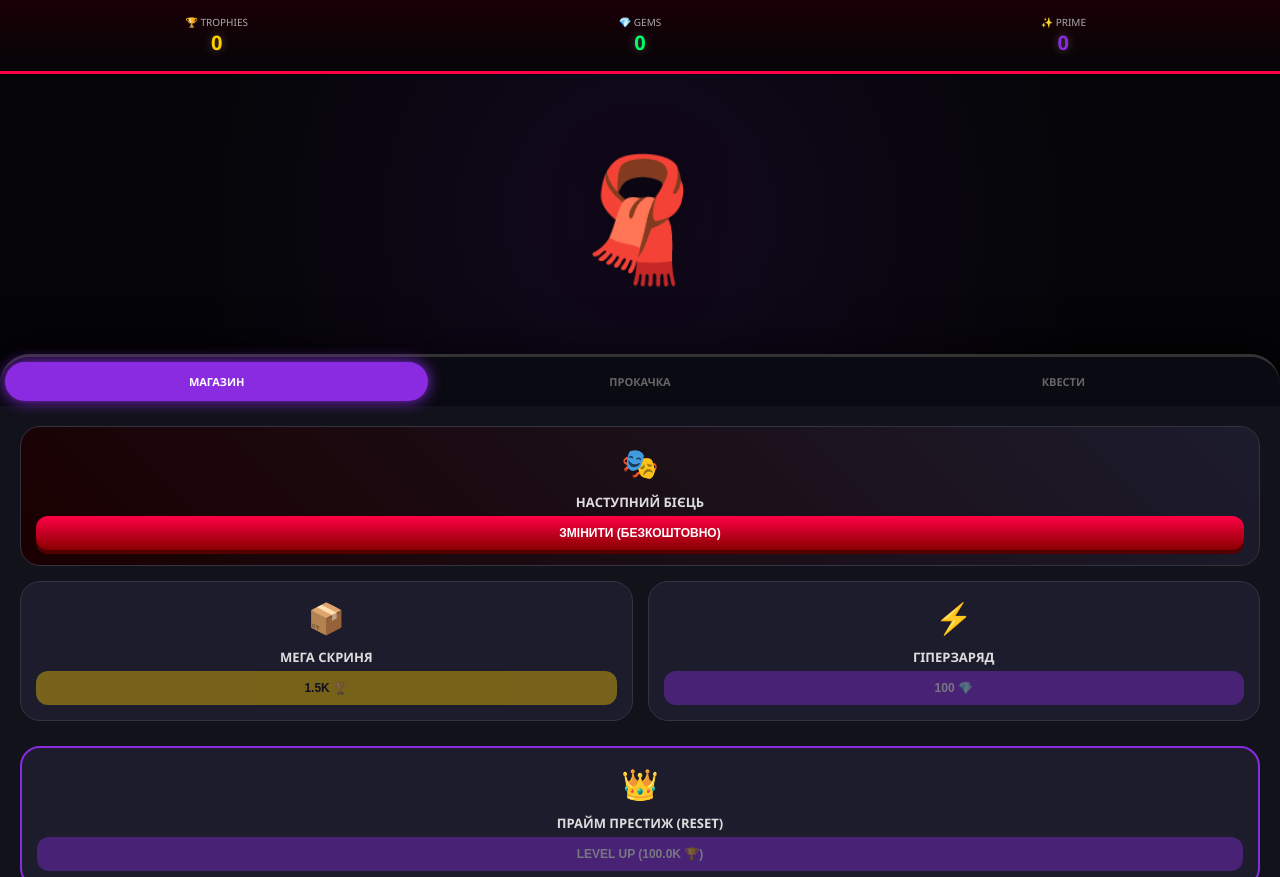
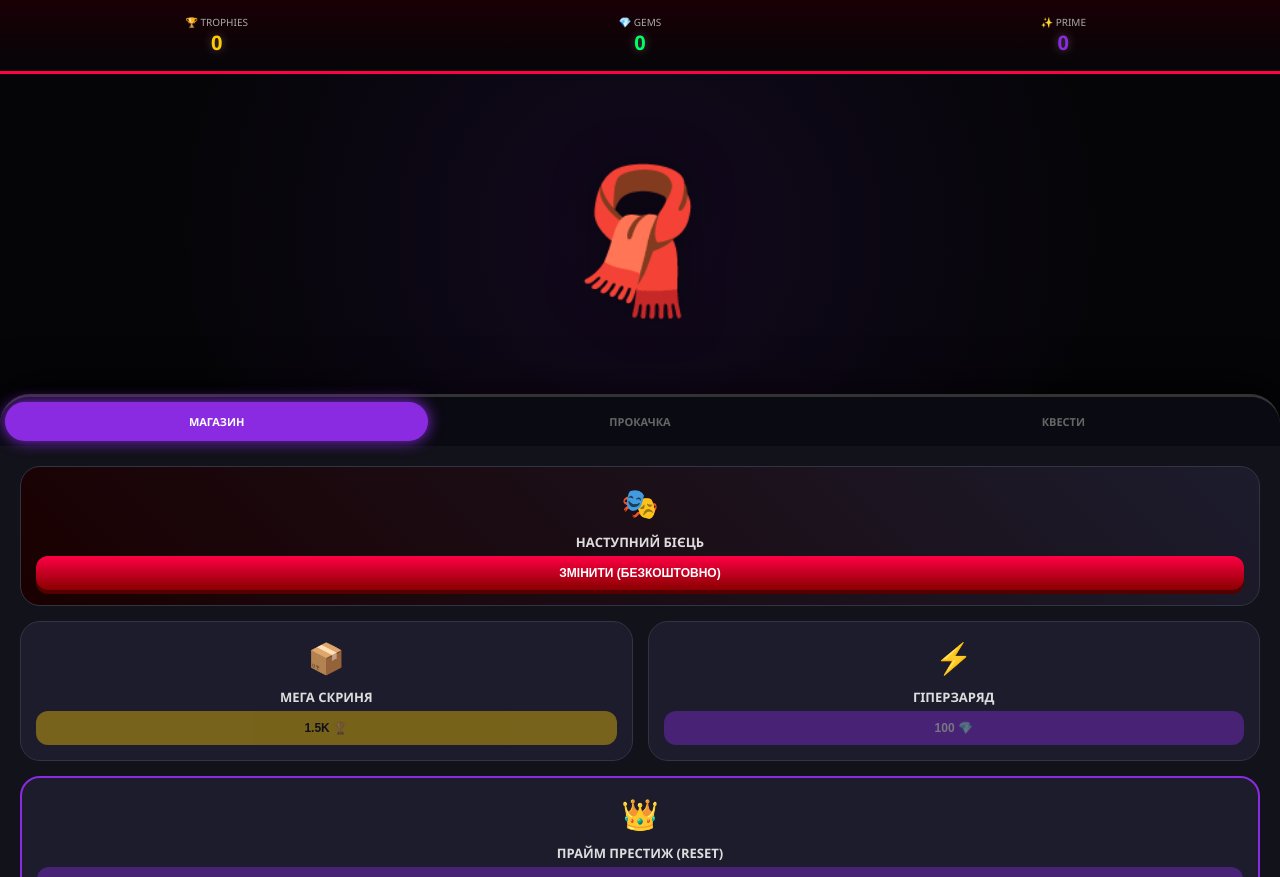
Before and after one commit to TwinkWeel-GameDev/Brawl-Clicker, a plain HTML site: page index.html in a window 1280 px wide. Both pictures are taken after a click on the element "МАГАЗИН". Drawn offline with Linux system fonts and the light colour scheme.

Commit message:
Update index.html

```diff
--- a/index.html
+++ b/index.html
@@ -36,11 +36,11 @@
 
         /* Зона тапу */
         .game-area {
-            height: 35vh; position: relative; display: flex; align-items: center; justify-content: center;
+            height: 40vh; position: relative; display: flex; align-items: center; justify-content: center;
             background: radial-gradient(circle, rgba(138, 43, 226, 0.1) 0%, transparent 70%);
         }
         #char {
-            font-size: 120px; transition: transform 0.05s cubic-bezier(0.175, 0.885, 0.32, 1.275);
+            font-size: 140px; transition: transform 0.05s cubic-bezier(0.175, 0.885, 0.32, 1.275);
             filter: drop-shadow(0 0 20px rgba(0,0,0,0.5)); z-index: 5;
         }
         .combo-meter {
@@ -50,7 +50,7 @@
 
         /* UI Панель */
         .ui-panel {
-            height: 65vh; background: var(--panel); border-top: 3px solid #333;
+            height: 60vh; background: var(--panel); border-top: 3px solid #333;
             border-radius: 30px 30px 0 0; display: flex; flex-direction: column;
             box-shadow: 0 -10px 40px rgba(0,0,0,0.9);
         }
@@ -61,16 +61,7 @@
         }
         .nav-btn.active { color: #fff; background: var(--purple); box-shadow: 0 0 15px var(--purple); }
 
-        /* ВИПРАВЛЕНО: Додано padding-bottom щоб можна було пролистати до кінця */
-        .tab-content {
-            flex: 1;
-            overflow-y: auto;
-            padding: 20px;
-            display: none;
-            padding-bottom: 150px;
-            overscroll-behavior: contain;
-            -webkit-overflow-scrolling: touch;
-        }
+        .tab-content { flex: 1; overflow-y: auto; padding: 20px; display: none; padding-bottom: 80px; }
         .tab-content.active { display: block; }
 
         /* Картки магазину */
@@ -161,7 +152,7 @@
                 <div class="card-name">ГІПЕРЗАРЯД</div>
                 <button class="btn-buy" id="btn-hyper" onclick="buyHyper()" style="background: var(--purple);">100 💎</button>
             </div>
-            <div class="card" style="grid-column: span 2; border: 2px solid var(--purple); margin-top: 10px;">
+            <div class="card" style="grid-column: span 2; border: 2px solid var(--purple);">
                 <div class="card-icon">👑</div>
                 <div class="card-name">ПРАЙМ ПРЕСТИЖ (RESET)</div>
                 <button class="btn-buy" id="btn-prime" onclick="prestige()" style="background: var(--purple);">100K 🏆</button>
@@ -192,22 +183,23 @@
     </div>
 
     <div class="tab-content" id="tab-quests">
-        <div id="quest-list"></div>
+        <div id="quest-list">
+            </div>
     </div>
 </div>
 
 <script>
-    // ЗВУКИ (використовуємо стандартні короткі звуки)
-    const sfx = {
-        tap: new Audio('https://www.soundjay.com/buttons/sounds/button-16.mp3'),
+    // ДОДАНО: СИСТЕМА ЗВУКІВ
+    const audio = {
+        click: new Audio('https://www.soundjay.com/buttons/sounds/button-16.mp3'),
         buy: new Audio('https://www.soundjay.com/buttons/sounds/button-3.mp3'),
         star: new Audio('https://www.soundjay.com/buttons/sounds/button-09.mp3'),
-        prime: new Audio('https://www.soundjay.com/nature/sounds/fanfare-01.mp3')
+        prestige: new Audio('https://www.soundjay.com/human/sounds/applause-01.mp3')
     };
 
     function playSfx(name) {
-        sfx[name].currentTime = 0;
-        sfx[name].play().catch(() => {}); // Ігноруємо помилки, якщо браузер блокує звук до першого кліку
+        audio[name].currentTime = 0;
+        audio[name].play().catch(() => {}); // Ігноруємо помилки, якщо браузер блокує
     }
 
     // Стан гри
@@ -275,8 +267,9 @@
 
     // Логіка Тапу
     function handleTap(e) {
-        playSfx('tap');
         const now = Date.now();
+        playSfx('click'); // ПРОГРАВАЄМО ЗВУК
+
         if (now - state.lastTap < 300) {
             state.combo = Math.min(state.combo + 1, 50);
         } else {
@@ -332,7 +325,6 @@
     tapArea.addEventListener('touchstart', (e) => { e.preventDefault(); handleTap(e); }, {passive: false});
     tapArea.addEventListener('mousedown', (e) => { handleTap(e); });
 
-    // Магазин та Апгрейди
     function upPwr() {
         if (state.trophies >= state.costs.pwr) {
             playSfx('buy');
@@ -380,7 +372,7 @@
 
     function buyHyper() {
         if (state.gems >= 100 && !state.hyper) {
-            playSfx('buy');
+            playSfx('prestige');
             state.gems -= 100;
             state.hyper = true;
             document.getElementById('main-body').classList.add('hyper-active');
@@ -395,7 +387,7 @@
     }
 
     function nextSkin() {
-        playSfx('tap');
+        playSfx('click');
         state.skinIdx = (state.skinIdx + 1) % skins.length;
         update();
     }
@@ -403,7 +395,7 @@
     function prestige() {
         let req = 100000 * (state.prime + 1);
         if (state.trophies >= req) {
-            playSfx('prime');
+            playSfx('prestige');
             state.prime++;
             state.trophies = 0;
             state.power = 1;
@@ -416,11 +408,11 @@
     }
 
     function showTab(name) {
-        playSfx('tap');
+        playSfx('click');
         document.querySelectorAll('.tab-content').forEach(c => c.classList.remove('active'));
         document.querySelectorAll('.nav-btn').forEach(b => b.classList.remove('active'));
         document.getElementById('tab-' + name).classList.add('active');
-        event.currentTarget.classList.add('active');
+        event.target.classList.add('active');
     }
 
     function renderQuests() {
```
